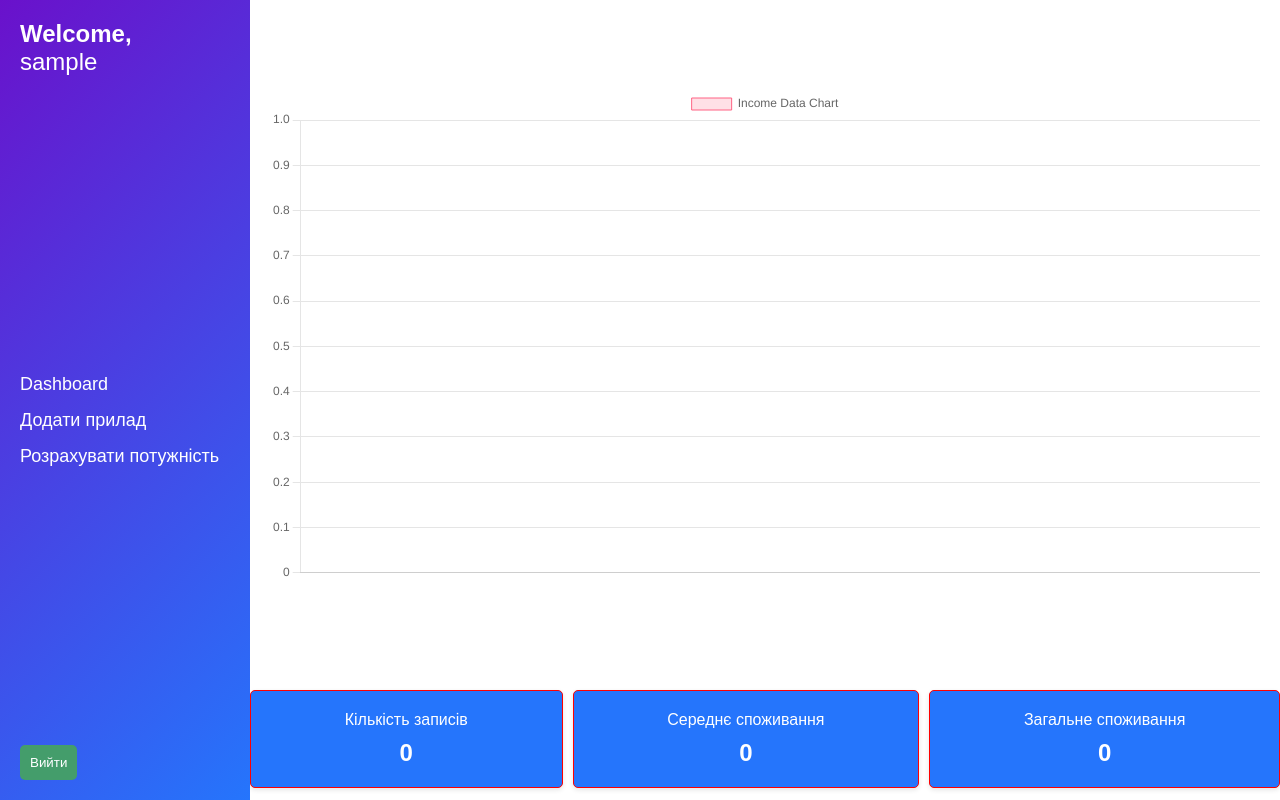
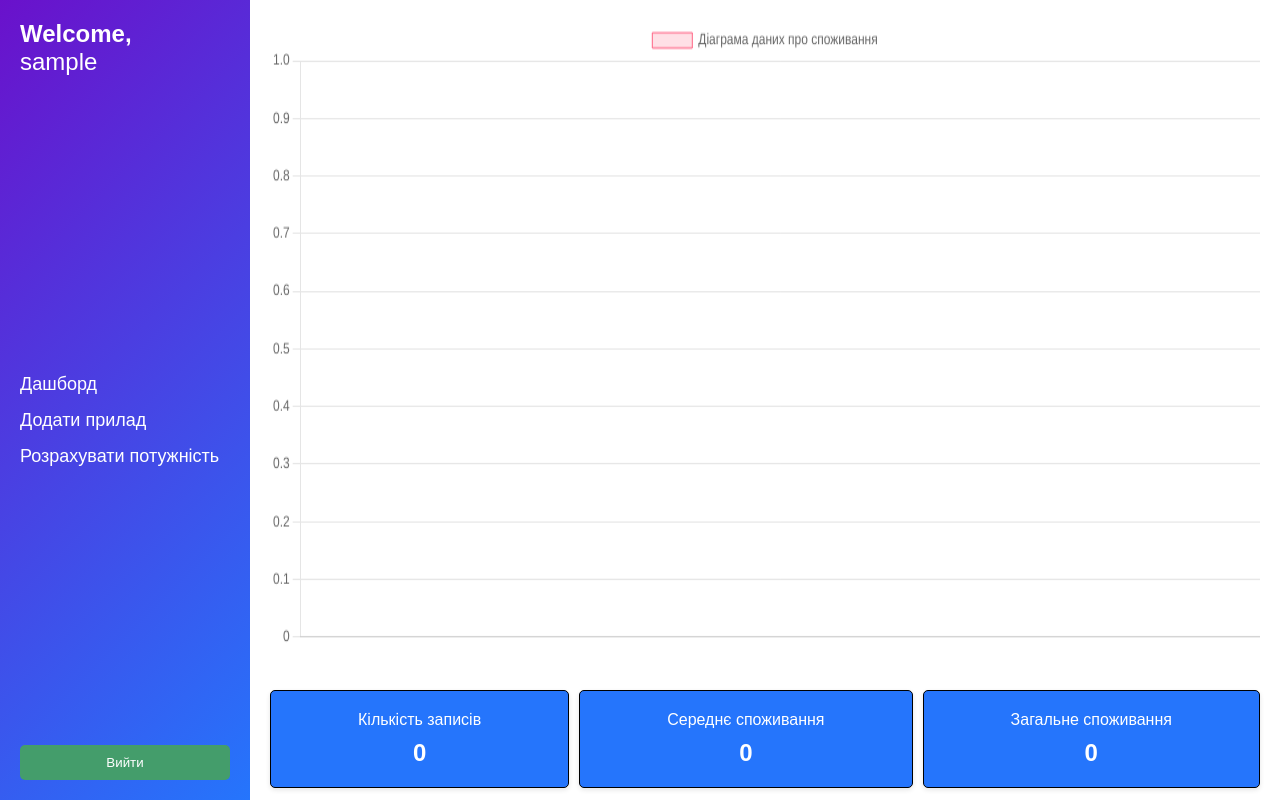
Before and after one commit to pab1m/coursework, a Django app: page / in a window 1280 px wide. Run offline with Django 4.2, Linux system fonts and the light colour scheme; the visitor is signed in with stand-in values (Sample User, id 1); data that the repository does not hold is empty.

Commit message:
update styles, url, views

```diff
--- a/coursework/settings.py
+++ b/coursework/settings.py
@@ -113,7 +113,6 @@ USE_I18N = True
 
 USE_TZ = True
 
-
 # Static files (CSS, JavaScript, Images)
 # https://docs.djangoproject.com/en/4.2/howto/static-files/
 
--- a/managingsystem/urls.py
+++ b/managingsystem/urls.py
@@ -19,5 +19,5 @@ urlpatterns = [
 
 
 
-    path("dashboard/", views.dashboard, name="dashboard"),
+    # path("dashboard/", views.dashboard, name="dashboard"),
 ]
--- a/managingsystem/views.py
+++ b/managingsystem/views.py
@@ -227,7 +227,7 @@ def dashboard(request):
     dates = [consumption.date.strftime('%Y-%m-%d') for consumption in power_consumptions]
     total_powers = [consumption.total_power for consumption in power_consumptions]
 
-    return render(request, 'managingsystem/dashboard.html', {
+    return render(request, 'managingsystem/index.html', {
         'dates': dates,
         'total_powers': total_powers,
         'total_devices': power_consumptions.count(),
--- a/static/managingsystem/css/dashboard.css
+++ b/static/managingsystem/css/dashboard.css
@@ -67,11 +67,14 @@ body {
     padding: 10px;
     border-radius: 5px;
     cursor: pointer;
+    width: 100%;  /* робить кнопку широкою */
+    margin-top: auto;  /* розташовує кнопку внизу */
+    text-align: center;  /* центрує текст всередині кнопки */
 }
 
 /* Стилі для основного контенту */
 .chart-container {
-     width: 100%;
+    width: 100%;
     height: 83.8vh; /* Висота графіка */
     display: flex; /* Активуємо Flexbox */
     justify-content: center; /* Центрування по горизонталі */
@@ -80,8 +83,14 @@ body {
     box-sizing: border-box;
 }
 
+canvas {
+    width: 100% !important;  /* Графік буде масштабуватися по ширині */
+    height: 100% !important; /* І по висоті */
+}
+
 /* Статистика */
 .stats {
+    padding: 0 20px;
     display: flex;
     justify-content: space-between;
     margin-top: 20px;
@@ -95,14 +104,14 @@ body {
     flex-grow: 1;
     margin: 0 10px;
     box-shadow: 0 2px 5px rgba(0, 0, 0, 0.1); /* Легка тінь */
-    border: 1px solid red; /* Чітка червона обводка */
+    border: 1px solid black; /* Чітка червона обводка */
     border-radius: 5px; /* Заокруглення кутів */
-    transition: all 0.3s ease; /* Анімація при наведенні */
+    /*transition: all 0.3s ease; !* Анімація при наведенні *!*/
 }
 
-.stat-item:hover .stat-value {
-    color: #ff4d5f; /* Кольоровий ефект на значення */
-}
+/*.stat-item:hover .stat-value {*/
+/*    color: #ff4d5f; !* Кольоровий ефект на значення *!*/
+/*}*/
 
 .stat-item:first-child, .stat-item:last-child {
     margin-left: 0;
--- a/static/managingsystem/css/powercalc.css
+++ b/static/managingsystem/css/powercalc.css
@@ -57,6 +57,9 @@ body {
     padding: 10px;
     border-radius: 5px;
     cursor: pointer;
+    width: 100%;  /* робить кнопку широкою */
+    margin-top: auto;  /* розташовує кнопку внизу */
+    text-align: center;  /* центрує текст всередині кнопки */
 }
 
 /* Форма для вибору приладів */
--- a/templates/managingsystem/addappliance.html
+++ b/templates/managingsystem/addappliance.html
@@ -55,8 +55,8 @@
                                 <td><span class="brand">{{ appliance.brand_name }}</span></td>
                                 <td><span class="product">{{ appliance.product_name }}</span></td>
                                 <td><span class="power">{{ appliance.power }}</span></td>
-                                <td><span class="status">{{ appliance.status }}</span></td>
-                                <td>{{ appliance.date_added }}</td>
+                                <td class="status"><span>{{ appliance.status }}</span></td>
+                                <td>{{ appliance.date_added|date:"d F Y" }}</td>
                                 <td class="appliance-action">
                                     <button class="update-btn" onclick="editAppliance({{ appliance.id }})">Змінити</button>
                                     <form method="post" action="{% url 'delete_app' appliance.id %}" style="display:inline;">
--- a/templates/managingsystem/base.html
+++ b/templates/managingsystem/base.html
@@ -12,7 +12,7 @@
         <div class="sidebar">
             <h2>Welcome, <br><span>{{ request.user.username }}</span></h2>
             <ul>
-                <li><a href="{% url 'index' %}">Dashboard</a></li>
+                <li><a href="{% url 'index' %}">Дашборд</a></li>
                 <li><a href="{% url 'add_appliance' %}">Додати прилад</a></li>
                 <li><a href="{% url 'power_calculation' %}">Розрахувати потужність</a></li>
             </ul>
--- a/templates/managingsystem/index.html
+++ b/templates/managingsystem/index.html
@@ -37,7 +37,7 @@
             data: {
                 labels: {{ dates|safe }},
                 datasets: [{
-                    label: 'Income Data Chart',
+                    label: 'Діаграма даних про споживання',
                     data: {{ total_powers|safe }},
                     backgroundColor: 'rgba(255, 99, 132, 0.2)',
                     borderColor: 'rgba(255, 99, 132, 1)',
--- a/templates/managingsystem/login.html
+++ b/templates/managingsystem/login.html
@@ -15,11 +15,6 @@
                 <label>Система Управління Витратами</label> <!-- Текст у лівій частині -->
             </div>
             <div class="right-form"> <!-- Права частина -->
-
-{#                {% if message %}#}
-{#                <div class="error-message">{{ message }}</div>#}
-{#                {% endif %}#}
-
                 <label>WELCOME</label> <!-- Привітальний текст -->
                 <input type="text" class="textfield" name="username" placeholder="Логін"> <!-- Поле введення для імені користувача -->
                 <input type="password" class="textfield" name="password" placeholder="Пароль"> <!-- Поле введення для паролю -->
--- a/templates/managingsystem/powercalculation.html
+++ b/templates/managingsystem/powercalculation.html
@@ -27,7 +27,7 @@
                         </tr>
                         {% empty %}
                         <tr>
-                            <td colspan="5">No content in table</td>
+                            <td colspan="5">Записи відсутні</td>
                         </tr>
                     {% endfor %}
                 </tbody>
@@ -59,7 +59,7 @@
         <button type="submit" class="add-to-cart">Додати</button>
     </form>
     <div class="total">
-        <span>Total: </span><span class="total-value">{{ total_power }}</span>
+        <span>Загальна потужність: </span><span class="total-value">{{ total_power }}</span>
     </div>
     <form method="post" action="{% url 'add_to_dashboard' %}" id="powerForm">
         {% csrf_token %}
```
Also changed, not shown: static/managingsystem/css/loginDesign.css (+0 -7 lines), static/managingsystem/css/style.css (+7 -1 lines).
